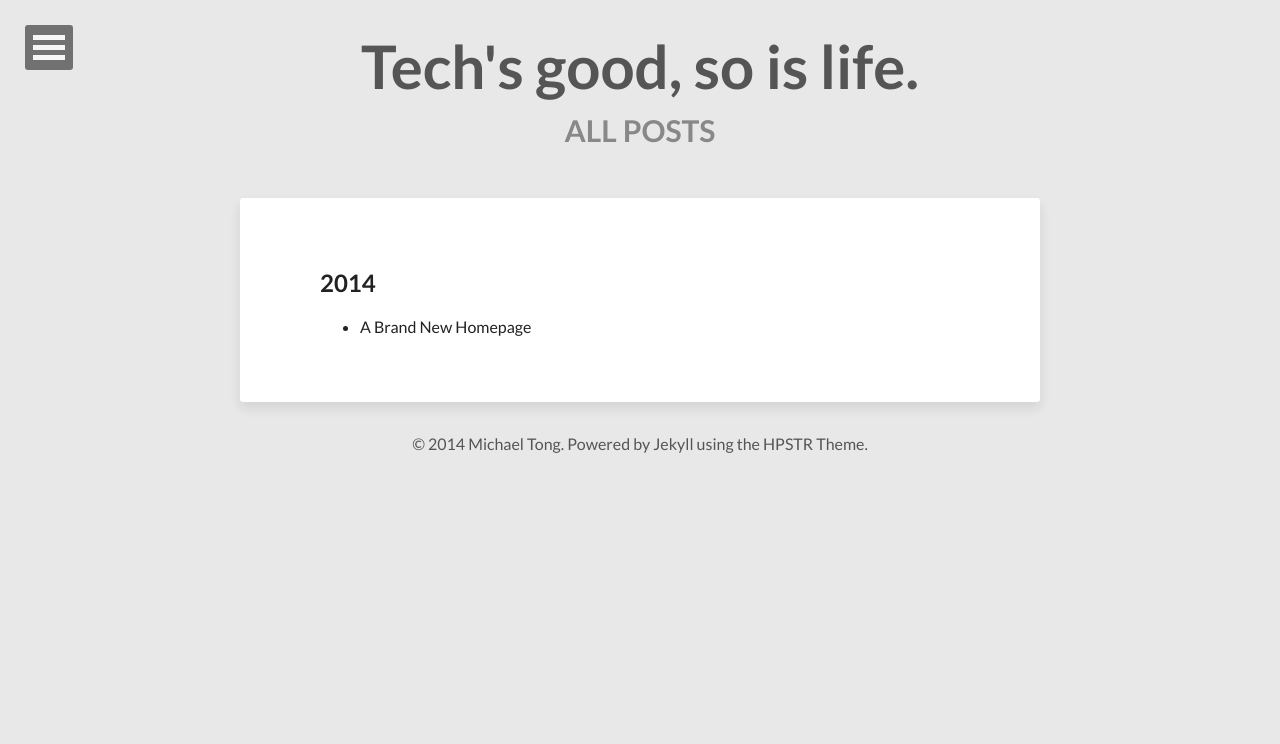
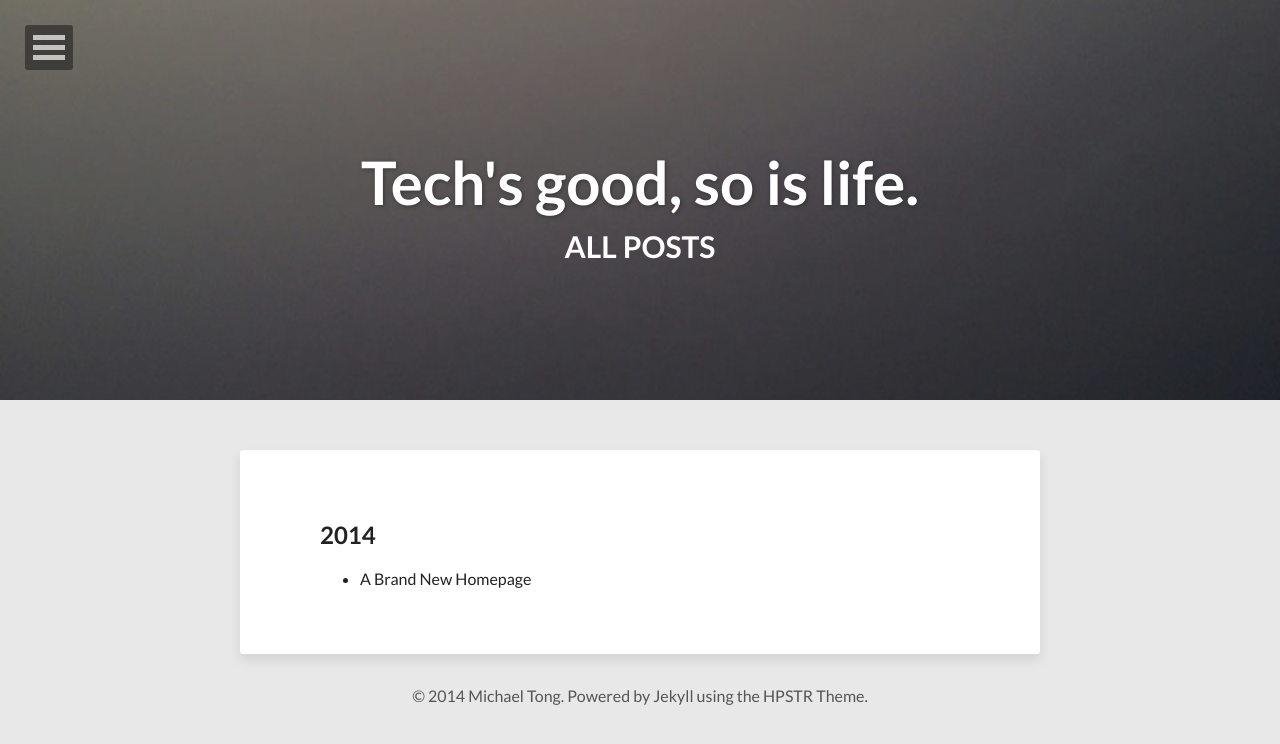
Before and after one commit to MichaelTong/michaeltong.github.com, a Jekyll site: the page built from posts.html, in a window 1280 px wide. Shown: the top 744 px of the page. Built offline with Jekyll 4.4.1, drawn with Linux system fonts in a browser that asks for light colours; nearby versions of some CDN libraries.

Commit message:
Update posts.html

```diff
--- a/posts.html
+++ b/posts.html
@@ -3,6 +3,11 @@ layout: post-index
 permalink: /posts/
 title: All Posts
 description: "An archive of posts."
+tags: [Jekyll, theme, modern, minimal, responsive]
+image:
+  feature: abstract-4.jpg
+  credit:
+  creditlink:
 ---
 
 {% for post in site.posts %}
```
